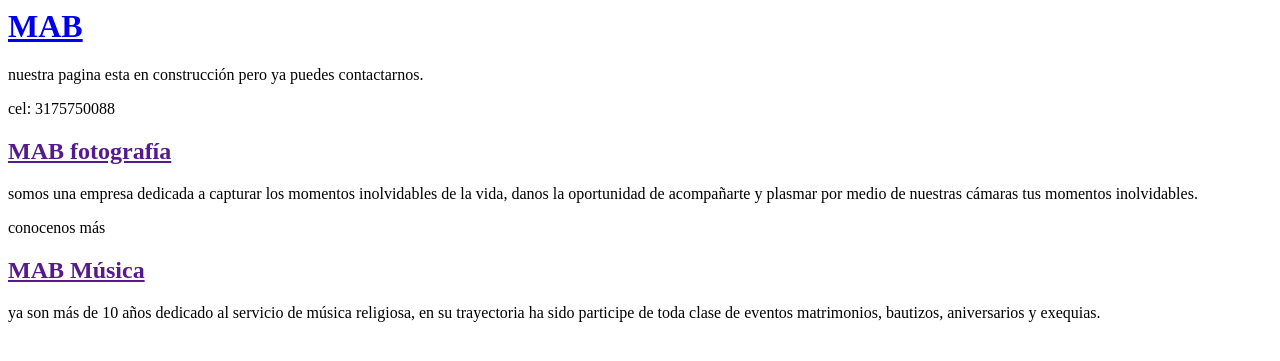
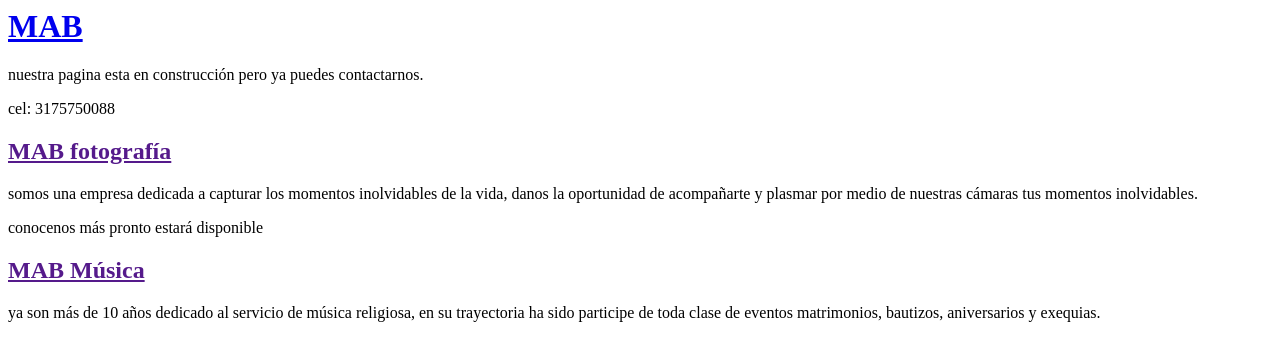
Before and after one commit to MAB1144-Python/my-first-blog, a Django app: page / in a window 1280 px wide. Shown: the top 361 px of the page. Run offline with Django 3.2, Linux system fonts and the light colour scheme.

Commit message:
Changed the HTML for the site.

```diff
--- a/blog/templates/blog/post_list.html
+++ b/blog/templates/blog/post_list.html
@@ -15,7 +15,7 @@
         </div>
 
         <div>
-            <p>conocenos más</p>
+            <p>conocenos más pronto estará disponible</p>
             <h2><a href="">MAB Música</a></h2>
             <p>ya son más de 10 años dedicado al servicio de música religiosa, en su trayectoria ha sido participe de toda clase de eventos matrimonios, bautizos, aniversarios y exequias.</p>
         </div>
```
